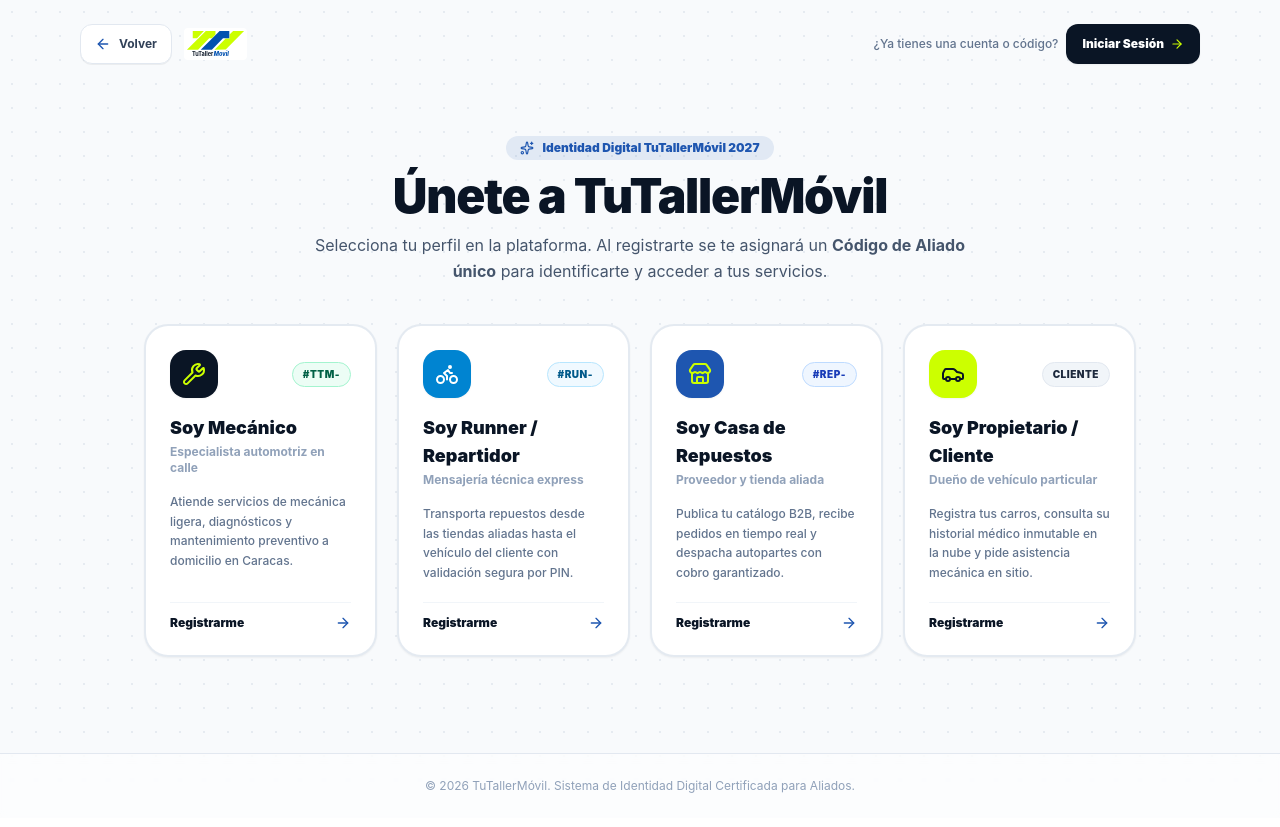
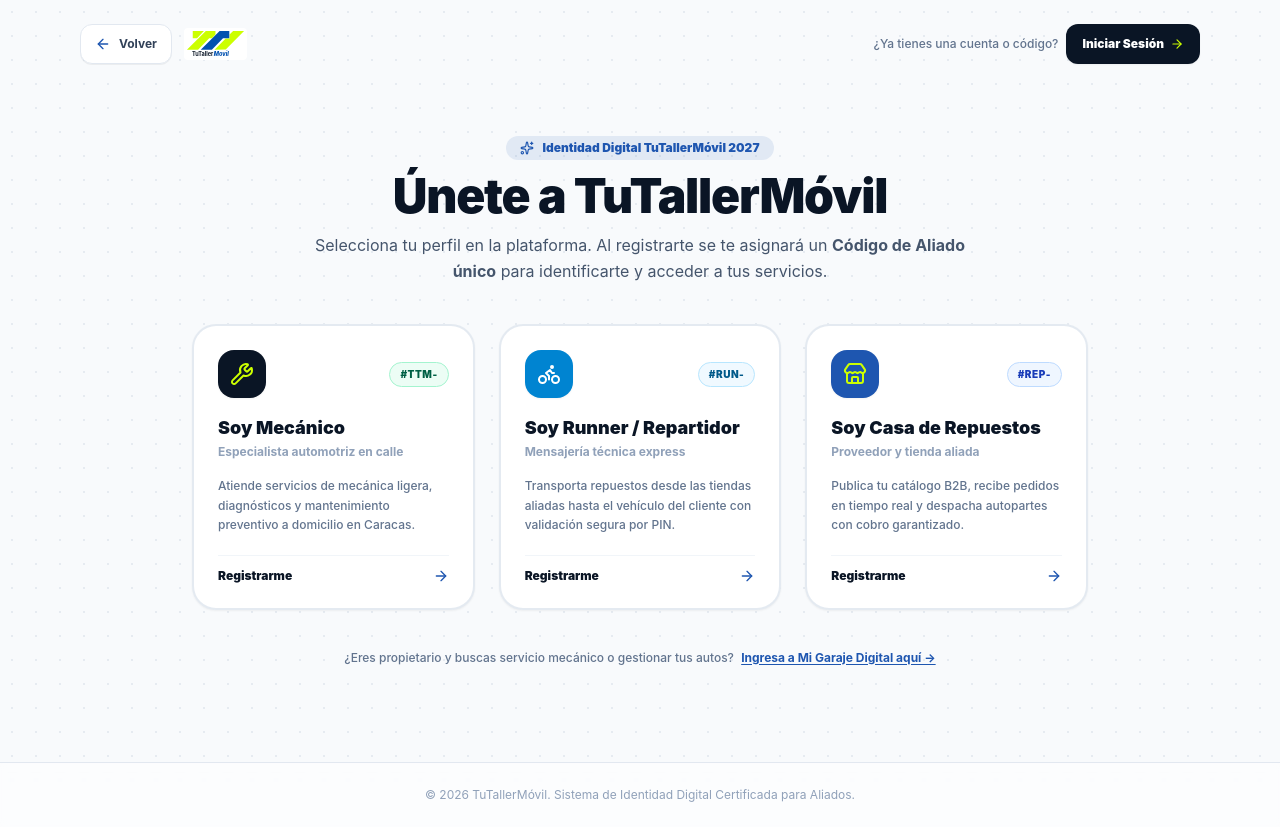
Before and after one commit to ideaverdeac-crypto/tutallermovil, a Next.js app: page /registro in a window 1280 px wide. Built offline with nearby package versions, Linux system fonts and the light colour scheme.

Commit message:
fix(registro): remover tarjeta de cliente del hub de registro de aliados

```diff
--- a/src/app/registro/page.tsx
+++ b/src/app/registro/page.tsx
@@ -7,7 +7,6 @@ import {
   Wrench,
   Bike,
   Store,
-  Car,
   ArrowRight,
   ShieldCheck,
   Sparkles,
@@ -54,19 +53,6 @@ const ROLES_REGISTRO = [
     tagBg: 'bg-blue-50 text-blue-800 border-blue-200',
     prefijoCodigo: '#REP-',
     ruta: '/registro/repuestos'
-  },
-  {
-    id: 'cliente',
-    titulo: 'Soy Propietario / Cliente',
-    subtitulo: 'Dueño de vehículo particular',
-    descripcion: 'Registra tus carros, consulta su historial médico inmutable en la nube y pide asistencia mecánica en sitio.',
-    icono: Car,
-    colorIcono: 'text-[#0A1525]',
-    bgIcono: 'bg-[#CCFF00]',
-    tag: 'Pasaporte Vehicular Gratuito',
-    tagBg: 'bg-slate-100 text-slate-800 border-slate-200',
-    prefijoCodigo: 'CLIENTE',
-    ruta: '/login-cliente?tab=registrarse'
   }
 ];
 
@@ -131,8 +117,8 @@ export default function RegistroHubPage() {
           </p>
         </div>
 
-        {/* Bento Grid con 4 Tarjetas Interactivas */}
-        <div className="grid grid-cols-1 sm:grid-cols-2 lg:grid-cols-4 gap-5">
+        {/* Bento Grid con 3 Tarjetas de Aliados */}
+        <div className="grid grid-cols-1 md:grid-cols-3 gap-6 max-w-4xl mx-auto w-full">
           {ROLES_REGISTRO.map((item, index) => {
             const Icon = item.icono;
 
@@ -185,6 +171,19 @@ export default function RegistroHubPage() {
           })}
         </div>
 
+        {/* Acceso para Clientes Particulares */}
+        <div className="mt-10 text-center">
+          <p className="text-xs text-slate-500 font-medium">
+            ¿Eres propietario y buscas servicio mecánico o gestionar tus autos?{' '}
+            <Link
+              href="/login-cliente"
+              className="font-bold text-[#1E56B0] hover:text-[#0A1525] underline underline-offset-2 transition-colors ml-1"
+            >
+              Ingresa a Mi Garaje Digital aquí →
+            </Link>
+          </p>
+        </div>
+
       </main>
 
       {/* Footer */}
```
